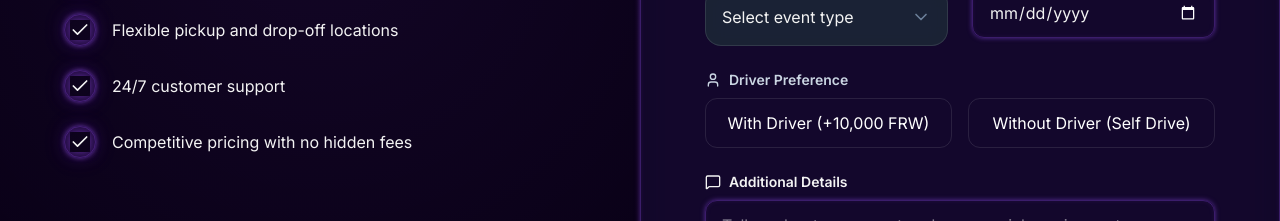
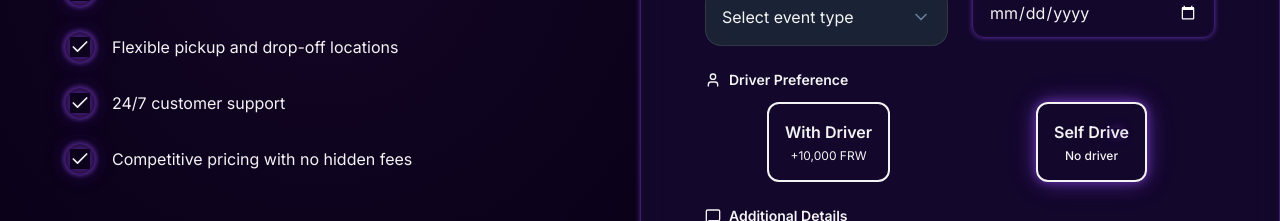
Before and after one commit to KeaneISHIMWE/OFFISHO-TRNASPORT-WEBSITE, a React app in the folder frontend/: page /booking in a window 1280 px wide. Shown: the part 731-952 px from the top of the page. Built offline with nearby package versions, Linux system fonts and the light colour scheme; no server answers.

Commit message:
Update Booking page

```diff
--- a/frontend/src/pages/Booking.tsx
+++ b/frontend/src/pages/Booking.tsx
@@ -267,47 +267,72 @@ const Booking: React.FC = () => {
               </div>
             </div>
 
-            {/* With Driver Option */}
+            {/* Driver Preference Toggle */}
             <div>
-              <label className="block text-sm font-semibold text-slate-300 mb-2 flex items-center gap-2">
-                <User className="w-4 h-4 text-primary" />
+              <label className="block text-sm font-semibold text-silver/80 mb-3 flex items-center gap-2">
+                <User className="w-4 h-4 text-purple-electric" />
                 Driver Preference
               </label>
               <div className="flex gap-4">
-                <label className="flex-1 cursor-pointer">
+                {/* With Driver Option */}
+                <label className="flex-1 cursor-pointer touch-target">
                   <input
                     type="radio"
                     name="withDriver"
                     value="yes"
                     checked={formData.withDriver === true}
                     onChange={handleChange}
-                    className="hidden peer"
+                    className="hidden"
                   />
                   <div className={cn(
-                    "px-4 py-3 bg-background border border-white/10 rounded-xl text-white text-center transition-all hover:bg-white/5",
-                    transactionType === 'buy'
-                      ? "peer-checked:border-gold peer-checked:bg-gold/20"
-                      : "peer-checked:border-primary peer-checked:bg-primary/20"
+                    "px-4 py-4 rounded-xl text-center transition-all duration-300 relative overflow-hidden border-2 min-h-[80px] flex flex-col items-center justify-center",
+                    formData.withDriver
+                      ? "bg-purple-electric/20 border-purple-electric text-silver neon-glow shadow-lg shadow-purple-electric/20"
+                      : "bg-purple-card/50 border-purple-electric/20 text-silver/70 hover:bg-purple-card/70 hover:border-purple-electric/40"
                   )}>
-                    With Driver (+10,000 FRW)
+                    <div className="relative z-10 w-full">
+                      <div className="font-semibold mb-1">With Driver</div>
+                      <div className={cn(
+                        "text-xs mt-1",
+                        formData.withDriver ? "text-purple-electric font-medium" : "text-silver/60"
+                      )}>
+                        +10,000 FRW
+                      </div>
+                      {formData.withDriver && (
+                        <div className="absolute top-2 right-2 w-2 h-2 rounded-full bg-purple-electric neon-glow animate-pulse"></div>
+                      )}
+                    </div>
                   </div>
                 </label>
-                <label className="flex-1 cursor-pointer">
+
+                {/* Without Driver Option */}
+                <label className="flex-1 cursor-pointer touch-target">
                   <input
                     type="radio"
                     name="withDriver"
                     value="no"
                     checked={formData.withDriver === false}
                     onChange={handleChange}
-                    className="hidden peer"
+                    className="hidden"
                   />
                   <div className={cn(
-                    "px-4 py-3 bg-background border border-white/10 rounded-xl text-white text-center transition-all hover:bg-white/5",
-                    transactionType === 'buy'
-                      ? "peer-checked:border-gold peer-checked:bg-gold/20"
-                      : "peer-checked:border-primary peer-checked:bg-primary/20"
+                    "px-4 py-4 rounded-xl text-center transition-all duration-300 relative overflow-hidden border-2 min-h-[80px] flex flex-col items-center justify-center",
+                    !formData.withDriver
+                      ? "bg-purple-electric/20 border-purple-electric text-silver neon-glow shadow-lg shadow-purple-electric/20"
+                      : "bg-purple-card/50 border-purple-electric/20 text-silver/70 hover:bg-purple-card/70 hover:border-purple-electric/40"
                   )}>
-                    Without Driver (Self Drive)
+                    <div className="relative z-10 w-full">
+                      <div className="font-semibold mb-1">Self Drive</div>
+                      <div className={cn(
+                        "text-xs mt-1",
+                        !formData.withDriver ? "text-purple-electric font-medium" : "text-silver/60"
+                      )}>
+                        No driver
+                      </div>
+                      {!formData.withDriver && (
+                        <div className="absolute top-2 right-2 w-2 h-2 rounded-full bg-purple-electric neon-glow animate-pulse"></div>
+                      )}
+                    </div>
                   </div>
                 </label>
               </div>
```
